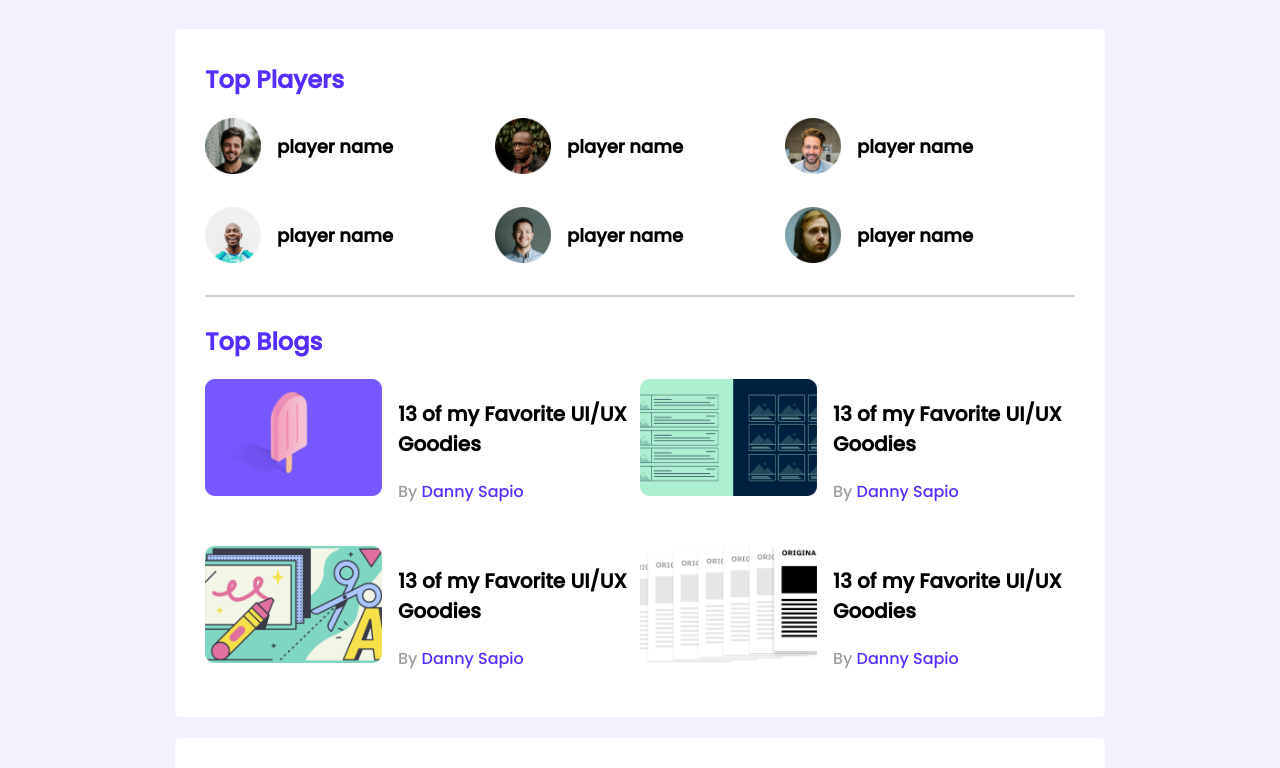
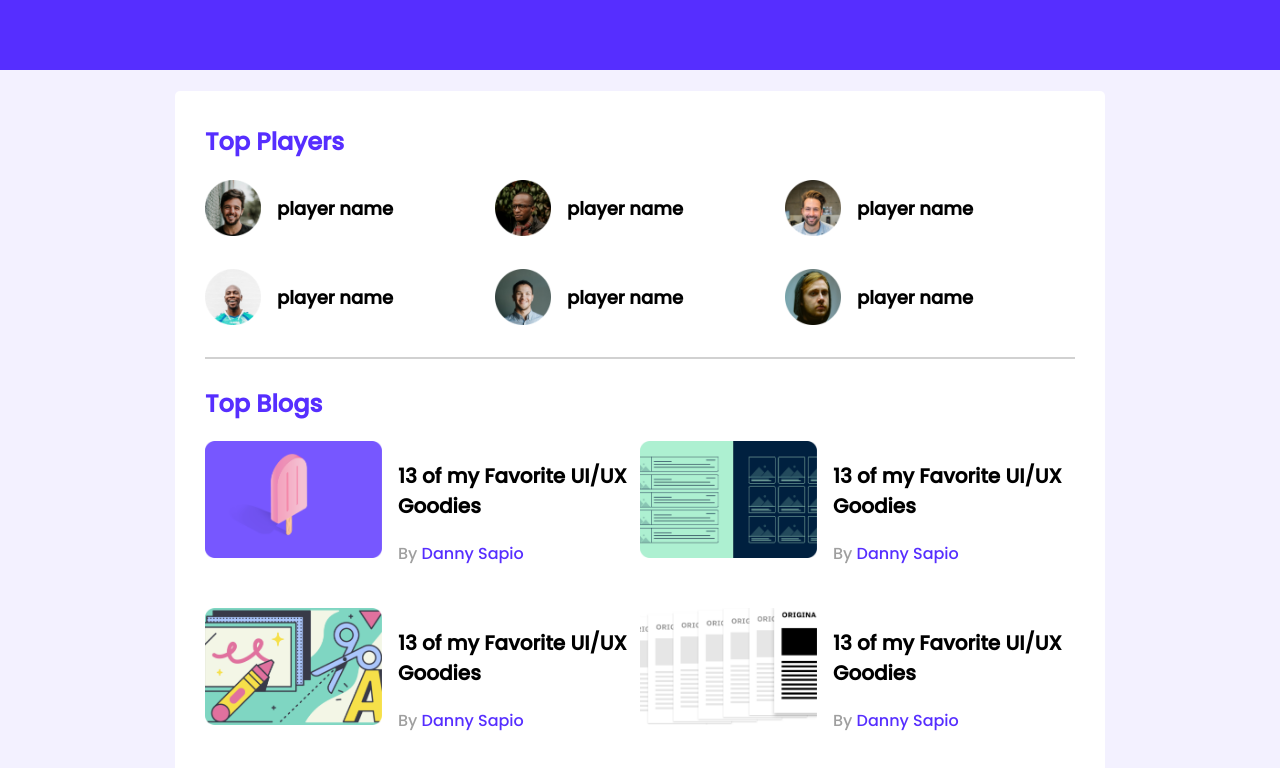
Before and after one commit to yaminhossen/leader-board-css3, a plain HTML site: page index.html in a window 1280 px wide. Shown: the top 768 px of the page. Drawn offline with Linux system fonts and the light colour scheme.

Commit message:
Top bar added

```diff
--- a/index.html
+++ b/index.html
@@ -21,6 +21,9 @@
     </header>
     <!-- header ends -->
     <main>
+        <div class="top">
+
+        </div>
         <!-- top players and top blog -->
         <section class="container">
             <div class="top-players">
--- a/styles/style.css
+++ b/styles/style.css
@@ -4,12 +4,20 @@
 body{
     font-family: 'Poppins', sans-serif;
     background-color: #F3F1FF;
+    margin: 0;
 }
 main{
     display: flex;
     justify-content: center;
     flex-direction: column;
     align-items: center;
+
+}
+.top{
+    width: 100%;
+    height: 70px;
+    background-color: #562EFF;
+
 }
 .container{
     background-color: #FFFFFF;
```
